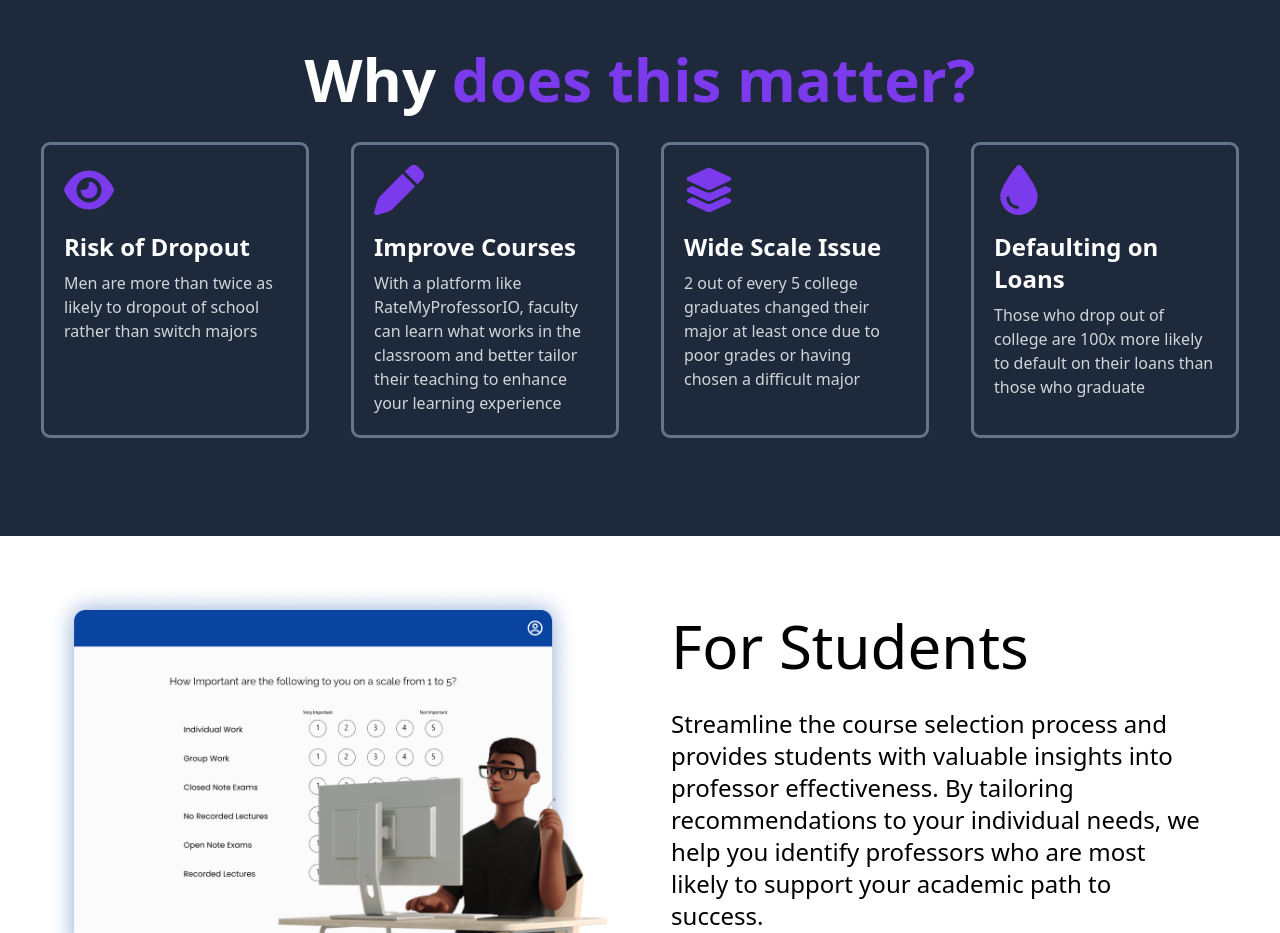
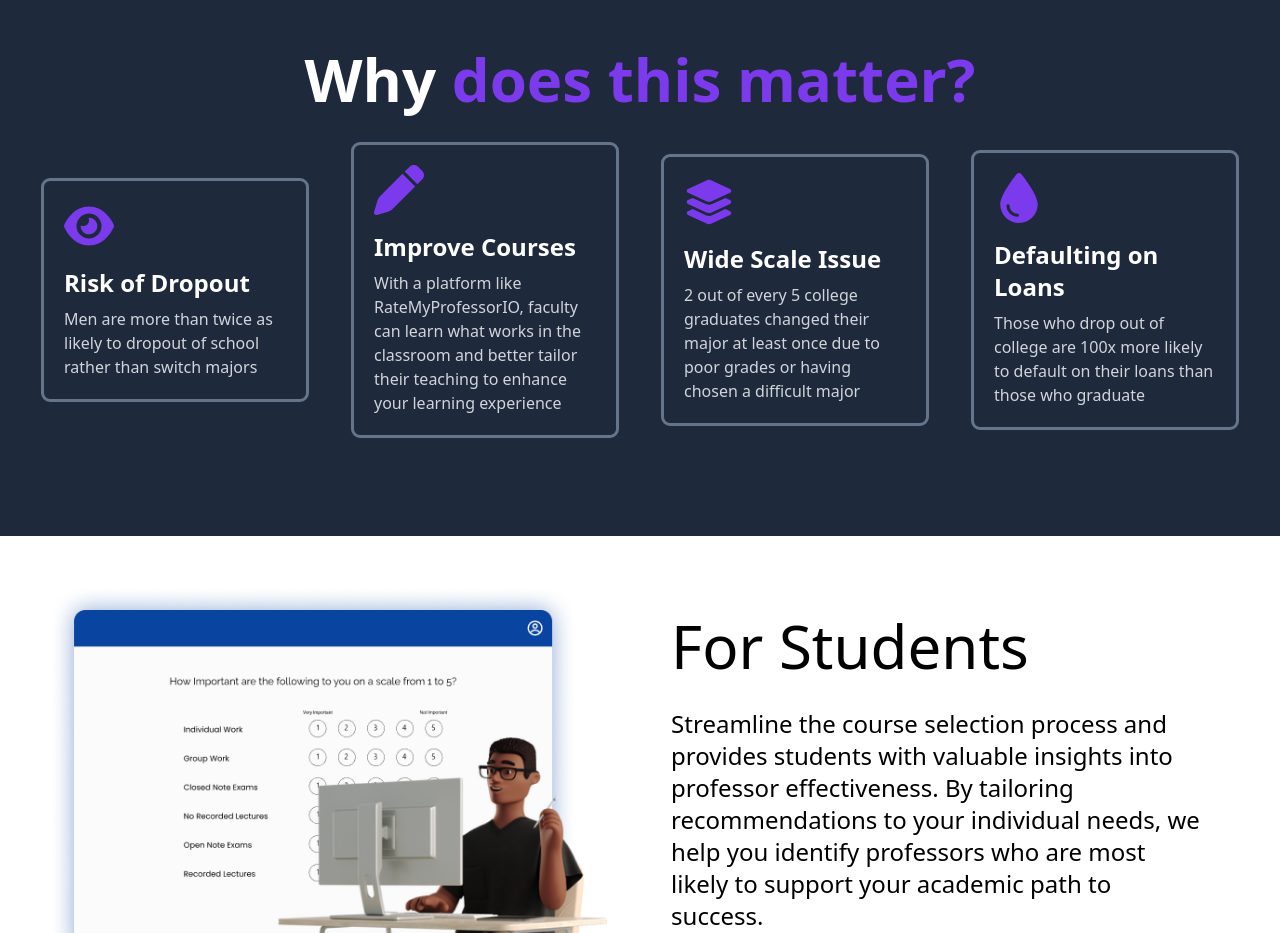
Before and after one commit to williamcaseylucas/ratemyprofessorio-site, a React (Create React App) app: page / in a window 1280 px wide. Shown: the part 1180-2113 px from the top of the page. Built offline with nearby package versions, Linux system fonts and the light colour scheme.

Commit message:
updateed spacing

```diff
--- a/src/components/Info.jsx
+++ b/src/components/Info.jsx
@@ -54,7 +54,10 @@ const Info = () => {
         <h1 className="text-6xl font-bold mb-6">
           Why <span className="text-violet-600">does this matter?</span>
         </h1>
-        <div id="cards" className="flex gap-6">
+        <div
+          id="cards"
+          className="flex gap-6 max-w-8xl items-center justify-center"
+        >
           {cards.map((item, idx) => (
             <Card {...item} />
           ))}
```
